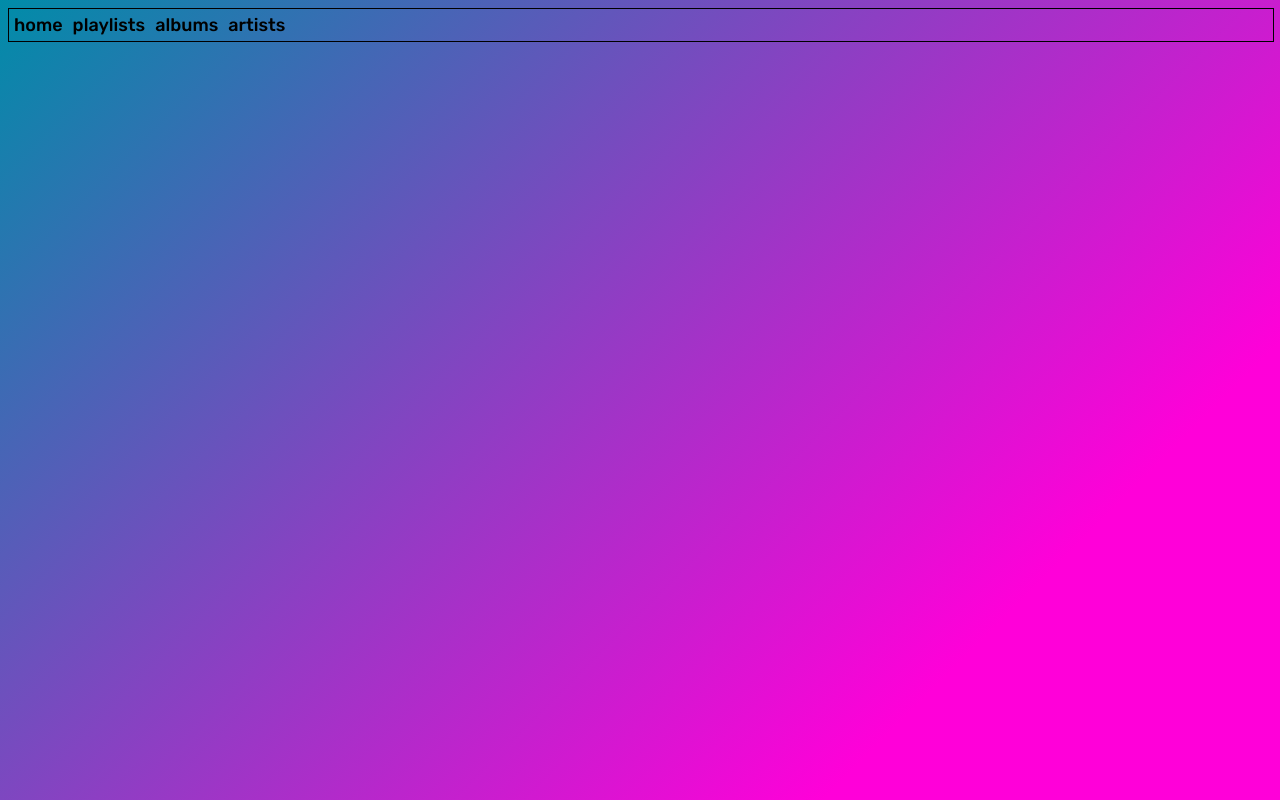
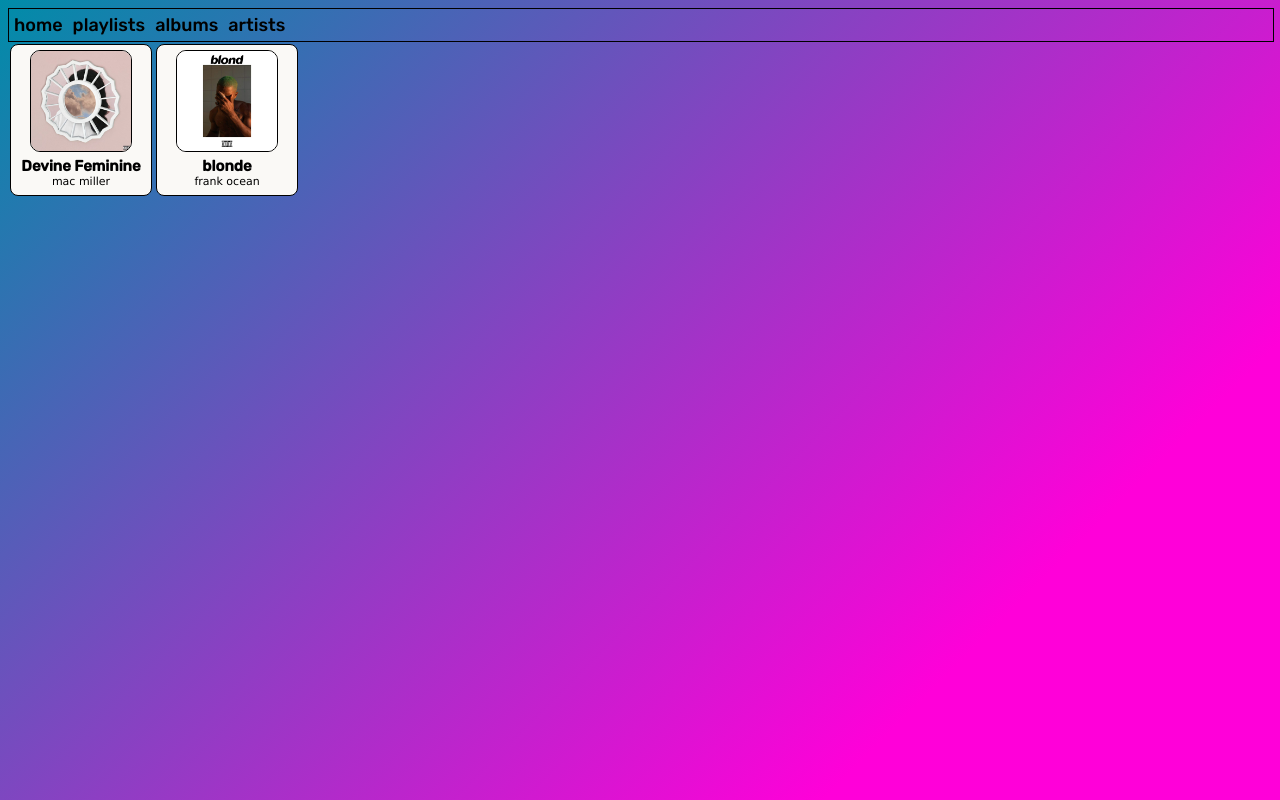
Before and after one commit to jenilparmar1/music-heaven, a plain HTML site: page index.html in a window 1280 px wide. Drawn offline with Linux system fonts and the light colour scheme.

Commit message:
album cards

```diff
--- a/index.html
+++ b/index.html
@@ -3,7 +3,7 @@
 <head>
     <meta charset="UTF-8">
     <meta name="viewport" content="width=device-width, initial-scale=1.0">
-    <title>EPIC MUSIC TASTE</title>
+    <title>Music heaven</title>
     <link rel="stylesheet" href="style.css">
     <style>
         @import url('https://fonts.googleapis.com/css2?family=Rubik:wght@500&display=swap');
@@ -16,6 +16,20 @@
         <a href="#">albums</a>
         <a href="#">artists</a>
     </div>
+
+    <div class="card-con">
+    <div class="card">
+        <img src="./images/The Divine Feminine by Mac Miller.jpeg" alt="Song Image">
+        <h2 class="title">Devine Feminine</h2>
+        <p class="artist">mac miller</p>
+    </div>
+
+    <div class="card">
+        <img src="./images/blonde.jpeg" alt="Song Image">
+        <h2 class="title">blonde</h2>
+        <p class="artist">frank ocean</p>
+    </div>
+</div>
     <script src="script.js"></script>
 </body>
 </html>
--- a/style.css
+++ b/style.css
@@ -33,3 +33,52 @@ body{
 .navbar a:hover{
     background-color: #04d5ff;
 }
+
+.card {
+    width: 140px;
+    height: 150px;
+    padding: px;
+    text-align: center;
+    border: 1px solid black;
+    border-radius: 8px;
+    background-color: #FAF9F6;
+    transition: 0.2s;
+    margin: 2px;
+}
+
+.card img {
+    width: auto;
+    height: 100px;
+    border-radius: 10px;
+    margin-top: 5px;
+    border: 1px black solid;
+}
+
+.title {
+    font-size: 15px;
+    font-weight: bold;
+    font-family: 'Rubik', sans-serif;
+    text-align: center;
+    /* border: 1px solid black; */
+    margin-top: 1px;
+    margin-bottom: 0;
+}
+
+.artist {
+    font-size: 11px;
+    font-family: 'Lucida Sans', 'Lucida Sans Regular', 'Lucida Grande', 'Lucida Sans Unicode', Geneva, Verdana, sans-serif;
+    text-align: center;
+    /* border: 1px solid black; */
+    margin-top: 0;
+    margin-bottom: 0;
+}
+
+.card:hover{
+    width: 150px;
+    height: 155px;
+    cursor: pointer;
+}
+
+.card-con{
+    display: flex;
+}
```
Also changed, not shown: images/Creepin' (with The Weeknd & 21 Savage).jpeg (added), images/SZA - SOS (Vinyl).jpeg (added), images/TV Girl - Who Really Cares (2016) [1000 x 1008].jpeg (added), images/The Divine Feminine by Mac Miller.jpeg (added), images/WASTELAND by Brent Faiyaz.jpeg (added), images/blonde.jpeg (added), images/f27902eb1acc2a73ec5f94a4741b78ca.jpg (added).
